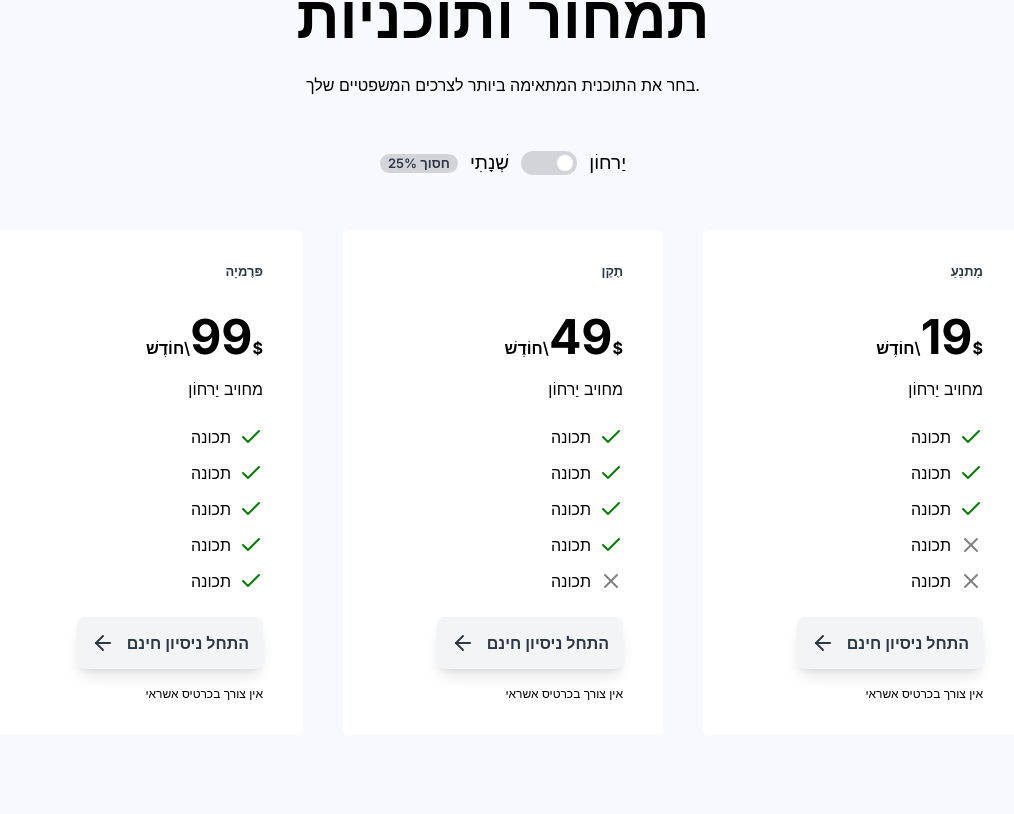
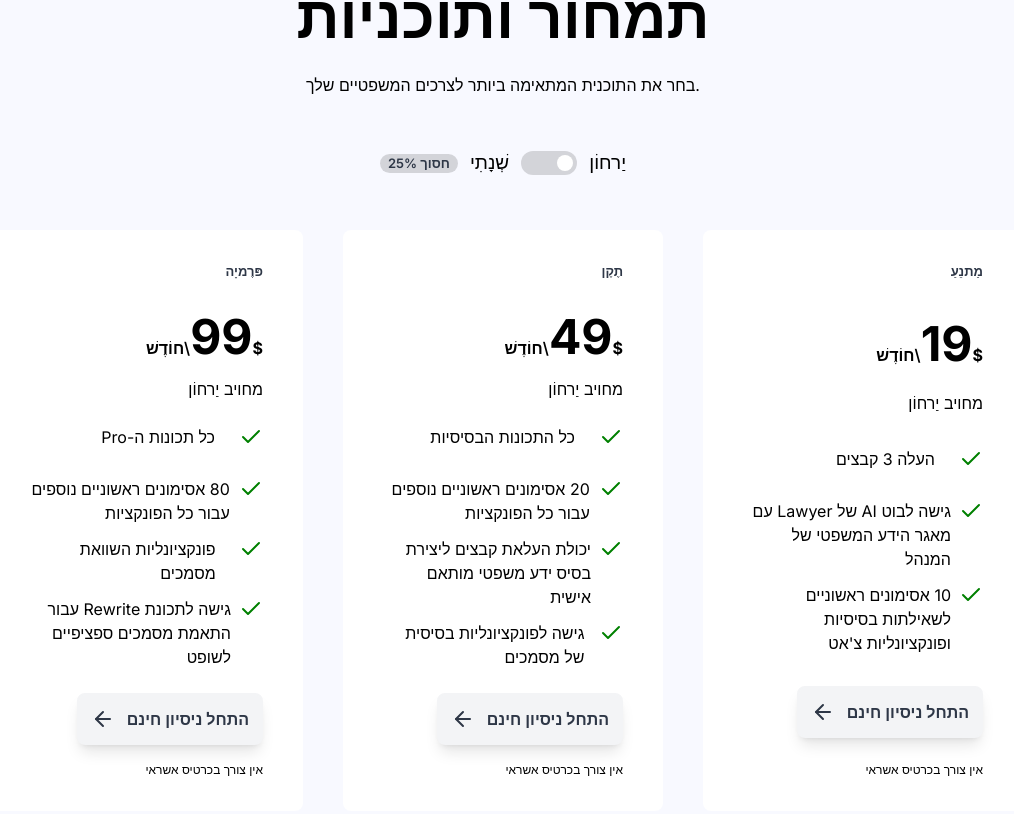
Before and after one commit to Suleman615/Landing, a Next.js app: page / in a window 1280 px wide. Shown: the part 2661-3475 px from the top of the page, without its empty margins (137-1151 px from the left). Built offline with nearby package versions, Linux system fonts and the light colour scheme.

Commit message:
text update

```diff
--- a/src/components/PriceCard.jsx
+++ b/src/components/PriceCard.jsx
@@ -2,7 +2,7 @@ import { ArrowLeft, Check, X } from 'lucide-react';
 
 const PriceCard = ({ planPrice, yearPlan }) => {
     return (
-        <div className="bg-white rounded-md py-4 w-80 px-10 flex flex-col items-end">
+        <div className="bg-white rounded-lg py-4 w-80 px-10 flex flex-col justify-between items-end transition-transform duration-300 hover:scale-110 cursor-pointer">
             <p className="text-[13px] my-4 font-semibold text-[#2E3747]">{planPrice.name}</p>
 
             <div className=" flex flex-row-reverse items-baseline w-full my-4 ">
@@ -12,12 +12,10 @@ const PriceCard = ({ planPrice, yearPlan }) => {
             </div>
             <p>מחויב {(yearPlan) ? 'שְׁנָתִי' : 'יַרחוֹן'}</p>
             <div className='flex flex-col gap-3 my-6'>
-                <section className='flex flex-row-reverse gap-2'>{(planPrice.feature_1) ? <Check color='green' /> : <X color='gray' />} <p>תכונה </p> </section>
-                <section className='flex flex-row-reverse gap-2'>{(planPrice.feature_2) ? <Check color='green' /> : <X color='gray' />} <p>תכונה </p></section>
-                <section className='flex flex-row-reverse gap-2'>{(planPrice.feature_3) ? <Check color='green' /> : <X color='gray' />} <p>תכונה </p></section>
-                <section className='flex flex-row-reverse gap-2'>{(planPrice.feature_4) ? <Check color='green' /> : <X color='gray' />} <p>תכונה </p></section>
-                <section className='flex flex-row-reverse gap-2'>{(planPrice.feature_5) ? <Check color='green' /> : <X color='gray' />} <p>תכונה</p></section>
-            </div>
+                {planPrice.features.map((item) =>
+                    <section dir='rtl' className='flex flex-row gap-2'><section className='h-10 w-10'><Check color='green ' /></section>  <p>{item} </p> </section>
+                )}
+                 </div>
 
             <button type="button" className='flex gap-3 font-semibold bg-[#F3F4F6] shadow-lg p-3 rounded-lg text-[#2E3747] border-2 border-[#F3F4F6] hover:border-white  '><ArrowLeft />התחל ניסיון חינם</button>
             <p className='text-[12px] my-4'>אין צורך בכרטיס אשראי</p>
--- a/src/components/Pricing.jsx
+++ b/src/components/Pricing.jsx
@@ -8,30 +8,39 @@ const Pricing = () => {
     let plans = [
         {
             name: 'מַתנֵעַ',
+            desc: '',
             price_per_month: 19,
-            feature_1: true,
-            feature_2: true,
-            feature_3: true,
-            feature_4: false,
-            feature_5: false,
+            features: [
+                'העלה 3 קבצים',
+                "גישה לבוט AI של Lawyer עם מאגר הידע המשפטי של המנהל",
+                "10 אסימונים ראשוניים לשאילתות בסיסיות ופונקציונליות צ'אט",
+            ]
+
+
         },
         {
             name: 'תֶקֶן',
+            desc: '',
             price_per_month: 49,
-            feature_1: true,
-            feature_2: true,
-            feature_3: true,
-            feature_4: true,
-            feature_5: false,
+            features: [
+                "כל התכונות הבסיסיות",
+                "20 אסימונים ראשוניים נוספים עבור כל הפונקציות",
+                "יכולת העלאת קבצים ליצירת בסיס ידע משפטי מותאם אישית",
+                "גישה לפונקציונליות בסיסית של מסמכים",
+            ],
+
         },
         {
             name: 'פּרֶמיָה',
+            desc: '',
             price_per_month: 99,
-            feature_1: true,
-            feature_2: true,
-            feature_3: true,
-            feature_4: true,
-            feature_5: true,
+            features: [
+                "כל תכונות ה-Pro",
+                "80 אסימונים ראשוניים נוספים עבור כל הפונקציות",
+                "פונקציונליות השוואת מסמכים",
+                "גישה לתכונת Rewrite עבור התאמת מסמכים ספציפיים לשופט",
+            ]
+
         }
 
     ]
```
